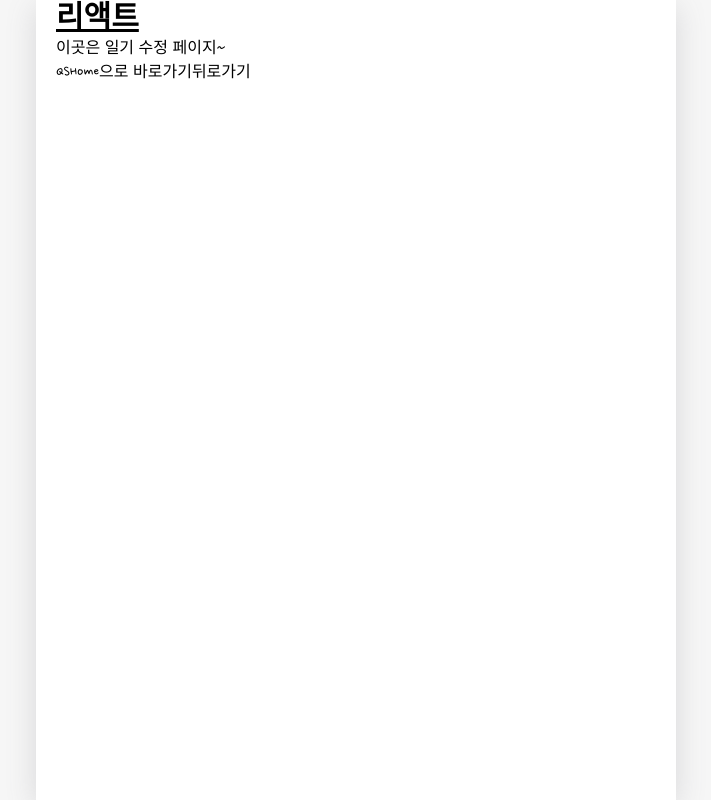
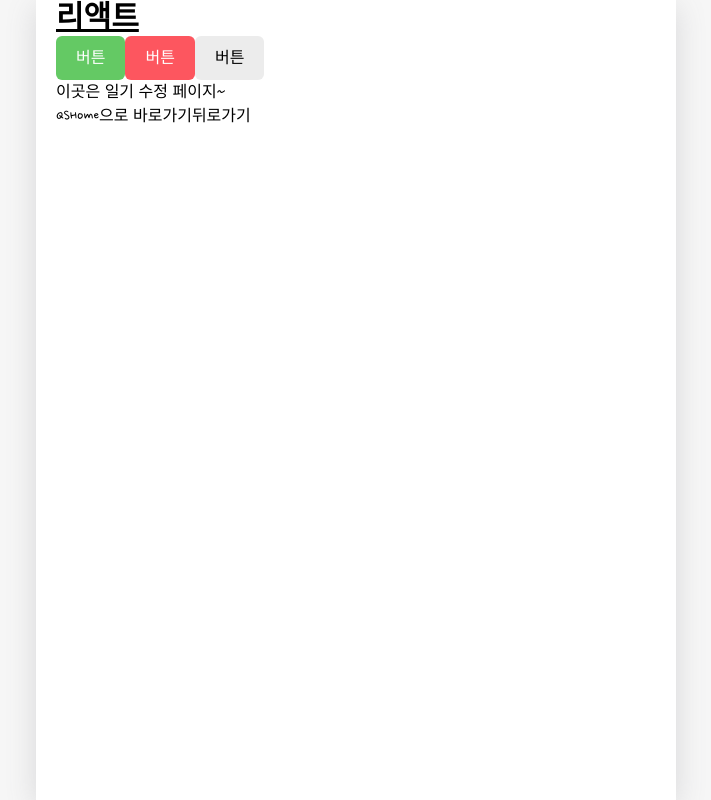
Before and after one commit to sihyonn/emotionDiary, a React (Create React App) app: page /edit in a window 1280 px wide. Shown: the whole page, without its empty margins (284-995 px from the left). Built offline with nearby package versions, Linux system fonts and the light colour scheme; a web font is replaced by a local one.

Commit message:
feat: Button 컴포넌트 추가

```diff
--- a/src/App.css
+++ b/src/App.css
@@ -31,3 +31,18 @@ body {
   min-height: 100vh;
   padding: 0 20px;
 }
+
+.btn-positive-color {
+  background-color: #64c964;
+  color: white;
+}
+
+.btn-negative-color {
+  background-color: #fd565f;
+  color: white;
+}
+
+.btn-default-color {
+  background-color: #ececec;
+  color: black;
+}
--- a/src/App.js
+++ b/src/App.js
@@ -5,11 +5,25 @@ import New from "./pages/New";
 import Edit from "./pages/Edit";
 import Diary from "./pages/Diary";
 
+import Button from "./components/Button";
+
 const App = () => {
   return (
     <BrowserRouter>
       <div className="App">
         <h1 className="text-3xl font-bold underline">리액트 </h1>
+        <Button
+          text={"버튼"}
+          onClick={() => alert("버튼클릭")}
+          type={"positive"}
+        />
+        <Button
+          text={"버튼"}
+          onClick={() => alert("버튼클릭")}
+          type={"negative"}
+        />
+
+        <Button text={"버튼"} onClick={() => alert("버튼클릭")} />
         <Routes>
           <Route path="/" element={<Home />} />
           <Route path="/new" element={<New />} />
--- /dev/null
+++ b/src/components/Button.jsx
@@ -0,0 +1,22 @@
+const Button = ({ text, type, onClick }) => {
+  // 버튼 타입별 스타일 적용
+  const buttonClassName = `py-2.5 px-5 rounded-md text-18 whitespace-nowrap ${
+    type === "positive"
+      ? "btn-positive-color"
+      : type === "negative"
+      ? "btn-negative-color"
+      : "btn-default-color"
+  }`;
+
+  return (
+    <button className={buttonClassName} onClick={onClick}>
+      {text}
+    </button>
+  );
+};
+
+Button.defaultProps = {
+  type: "default",
+};
+
+export default Button;
--- a/src/pages/Edit.jsx
+++ b/src/pages/Edit.jsx
@@ -6,10 +6,8 @@ const Edit = () => {
 
   const [searchParams, setSearchParams] = useSearchParams();
   const id = searchParams.get("id");
-  console.log("id: ", id);
 
   const mode = searchParams.get("mode");
-  console.log("mode: ", mode);
 
   return (
     <div>
```
